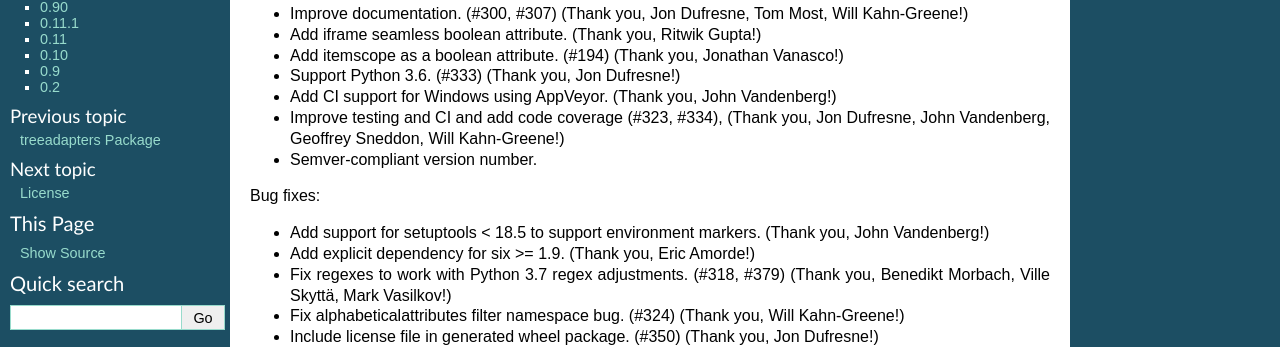
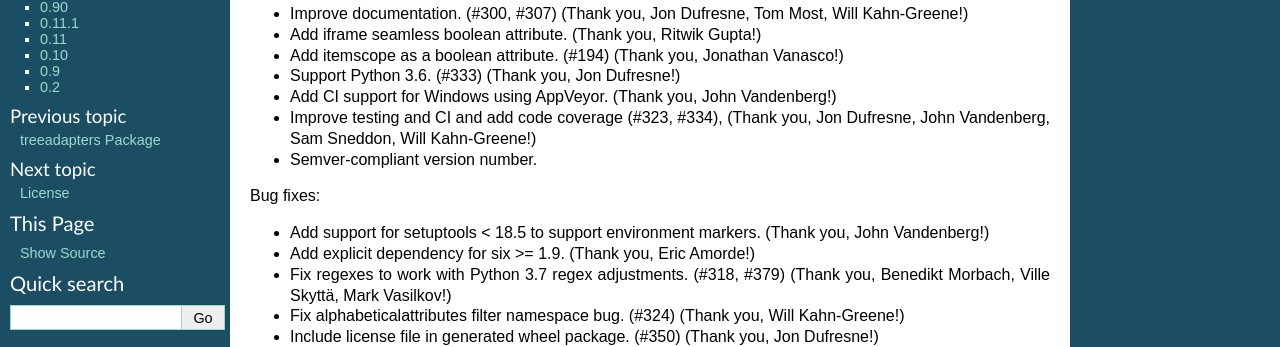
Before and after one commit to html5lib/html5lib-python, a Sphinx documentation site: the page built from doc/changes.rst, in a window 1280 px wide and 900 px high. Shown: the part 315-662 px from the top of the window. Built offline with Sphinx 7.4.7, drawn with Linux system fonts in a browser that asks for light colours; some of the changed text lies outside the part shown.

Commit message:
bye-bye deadname

```diff
--- a/AUTHORS.rst
+++ b/AUTHORS.rst
@@ -4,7 +4,7 @@
 ``html5lib`` is written and maintained by:
 
 - James Graham
-- Geoffrey Sneddon
+- Sam Sneddon
 - Łukasz Langa
 - Will Kahn-Greene
 
--- a/CHANGES.rst
+++ b/CHANGES.rst
@@ -20,7 +20,7 @@
 * Support Python 3.6. (#333) (Thank you, Jon Dufresne!)
 * Add CI support for Windows using AppVeyor. (Thank you, John Vandenberg!)
 * Improve testing and CI and add code coverage (#323, #334), (Thank you, Jon
-  Dufresne, John Vandenberg, Geoffrey Sneddon, Will Kahn-Greene!)
+  Dufresne, John Vandenberg, Sam Sneddon, Will Kahn-Greene!)
 * Semver-compliant version number.
 
 Bug fixes:
--- a/doc/conf.py
+++ b/doc/conf.py
@@ -32,7 +32,7 @@
 
 # General information about the project.
 project = 'html5lib'
-copyright = '2006 - 2013, James Graham, Geoffrey Sneddon, and contributors'
+copyright = '2006 - 2013, James Graham, Sam Sneddon, and contributors'
 
 # The version info for the project you're documenting, acts as replacement for
 # |version| and |release|, also used in various other places throughout the
@@ -68,7 +68,7 @@
 # (source start file, target name, title, author, documentclass [howto/manual]).
 latex_documents = [
     ('index', 'html5lib.tex', 'html5lib Documentation',
-     'James Graham, Geoffrey Sneddon, and contributors', 'manual'),
+     'James Graham, Sam Sneddon, and contributors', 'manual'),
 ]
 
 # -- Options for manual page output --------------------------------------------
@@ -77,7 +77,7 @@
 # (source start file, name, description, authors, manual section).
 man_pages = [
     ('index', 'html5lib', 'html5lib Documentation',
-     ['James Graham, Geoffrey Sneddon, and contributors'], 1)
+     ['James Graham, Sam Sneddon, and contributors'], 1)
 ]
 
 # -- Options for Texinfo output ------------------------------------------------
@@ -87,7 +87,7 @@
 #  dir menu entry, description, category)
 texinfo_documents = [
     ('index', 'html5lib', 'html5lib Documentation',
-     'James Graham, Geoffrey Sneddon, and contributors', 'html5lib', 'One line description of project.',
+     'James Graham, Sam Sneddon, and contributors', 'html5lib', 'One line description of project.',
      'Miscellaneous'),
 ]
 
```
